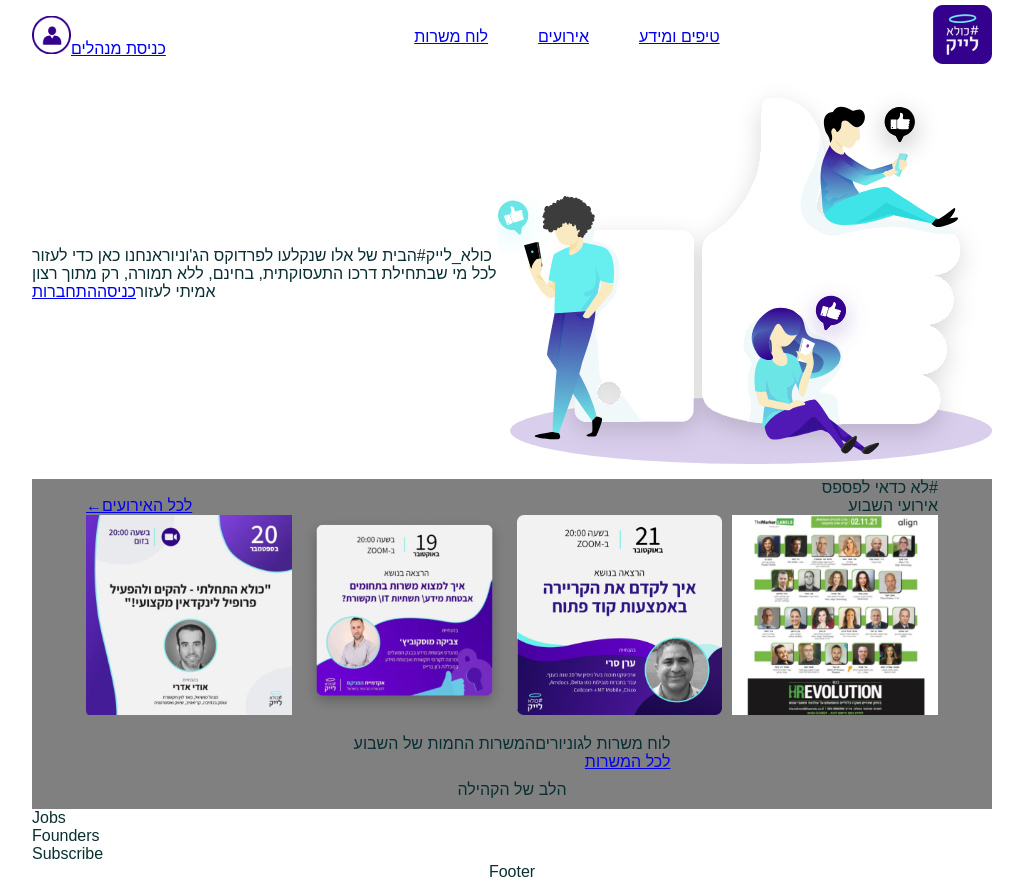
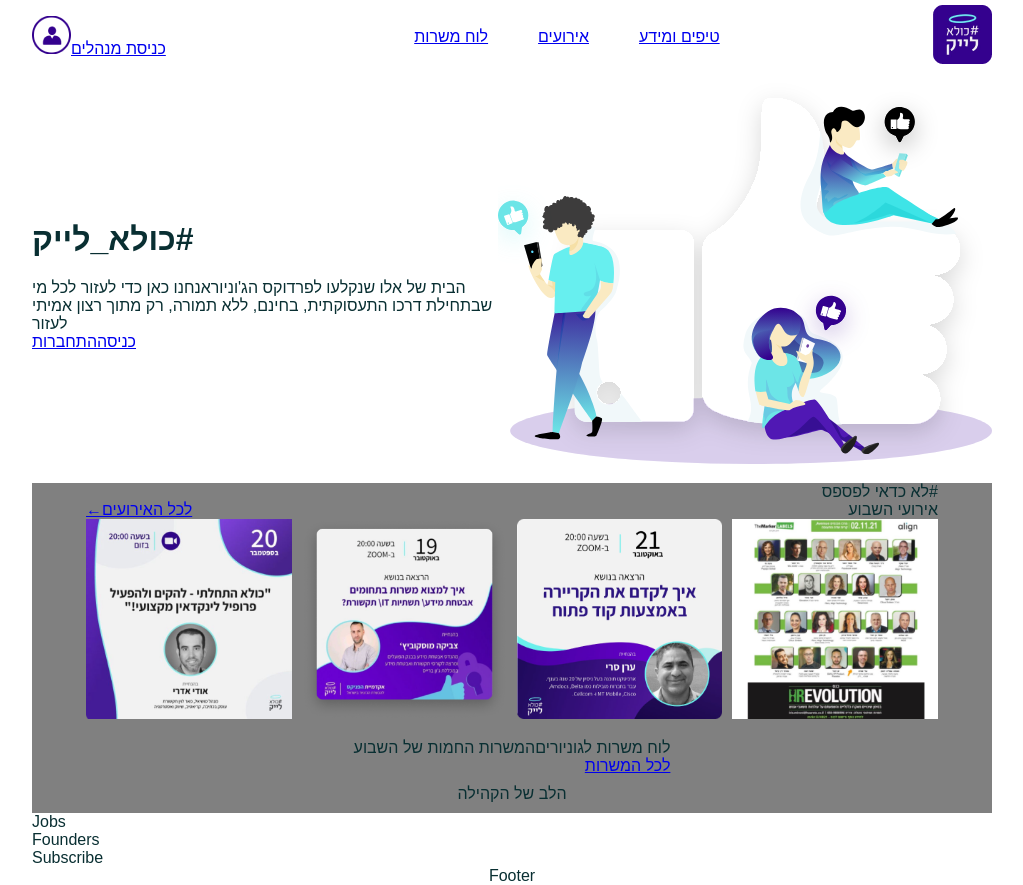
Before and after one commit to avraham186/coola-like, a React (Create React App) app: page /#/ in a window 1280 px wide. Shown: the whole page, without its empty margins (128-1151 px from the left). Built offline with nearby package versions, Linux system fonts and the light colour scheme.

Commit message:
some change scss

```diff
--- a/src/assets/cmps/_app-header.scss
+++ b/src/assets/cmps/_app-header.scss
@@ -7,6 +7,7 @@
         display: flex;
         flex-direction: column;
         text-align: right;
+
     }
 
     .hero-title {
@@ -26,17 +27,8 @@
         color: #000;
     }
 
-    // Move to nav scss
-    .list {
-        gap: 10px;
-        border-radius: 50%;
-        :hover {
-            transform: scale(1.08);
-        }
-    }
-     .logo {
-         padding-left: 5px;
-     }
+
+
 }
  //.header-layout {
  //    background-color: lightskyblue;
--- /dev/null
+++ b/src/assets/cmps/_app-navbar.scss
@@ -0,0 +1,17 @@
+.app-navbar {
+    padding: 5px 0 5px 0;
+    background-color: #c0e2ee00;
+    margin-bottom: 10px;
+
+    // Move to nav scss
+    .list {
+        gap: 10px;
+        border-radius: 50%;
+        :hover {
+            transform: scale(1.08);
+        }
+    }
+     .logo {
+         padding-left: 5px;
+     }
+    }
--- a/src/assets/main.scss
+++ b/src/assets/main.scss
@@ -12,6 +12,7 @@
 //components
 @import './cmps/app-header';
 @import './cmps/app-footer';
+@import './cmps/app-navbar';
 
 
 
--- a/src/cmps/AppNav.jsx
+++ b/src/cmps/AppNav.jsx
@@ -6,7 +6,7 @@ import Header from "./home_page/Header";
 export function AppNav() {
 
     return (
-        <div className="app-header">
+        <div className="app-navbar">
             <div className="flex space-between justify-center align-center">
                 <Link to="/"><img src={user_icon} alt="user icon"/><span>כניסת מנהלים</span></Link>
                 <li className="list clean-list flex">
--- a/src/cmps/home_page/Header.js
+++ b/src/cmps/home_page/Header.js
@@ -1,24 +1,27 @@
 import React from 'react';
-import {Link} from "react-router-dom";
+import { Link } from "react-router-dom";
 import Herosvg from "../../assets/images/People like.svg";
 
 const Header = () => {
     return (
-            <div className="hero flex align-center justify-center">
-                <div className="hero-container">
-                    <span className="hero-title">כולא_לייק#</span>
-                    <span className="hero-content">
-                        <span className="hero-content-title">הבית של אלו שנקלעו לפרדוקס הג'וניור</span>
-                        <span className="hero-content-content">
-                            אנחנו כאן כדי לעזור לכל מי שבתחילת דרכו התעסוקתית, בחינם, ללא תמורה, רק מתוך רצון אמיתי לעזור</span>
-                    </span>
-                    <span>
-                        <Link to="">כניסה</Link>
-                        <Link to="">התחברות</Link>
-                    </span>
+        <div className="hero flex align-center justify-center">
+            <div className="hero-container">
+                <h1 className="hero-title">כולא_לייק#</h1>
+                <div className="hero-content">
+                    <span className="hero-content-title">הבית של אלו שנקלעו לפרדוקס הג'וניור</span>
+                    <span className="hero-content-content">
+                        אנחנו כאן כדי לעזור לכל מי שבתחילת דרכו התעסוקתית, בחינם, ללא תמורה, רק מתוך רצון אמיתי לעזור</span>
                 </div>
-                <object data={Herosvg} type="image/svg+xml"/>
+                <div className="log-reg-buttons">
+                    <Link to="/login">כניסה</Link>
+                    <Link to="/register">התחברות</Link>
+                </div>
             </div>
+            <div className="home-logo">
+                <object data={Herosvg} type="image/svg+xml" />
+            </div>
+
+        </div>
     );
 };
 
```
